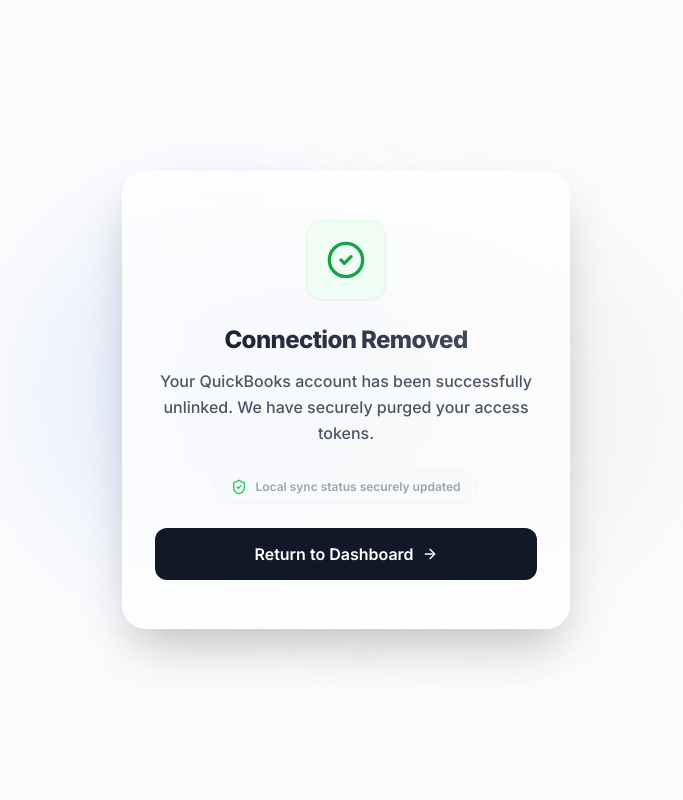
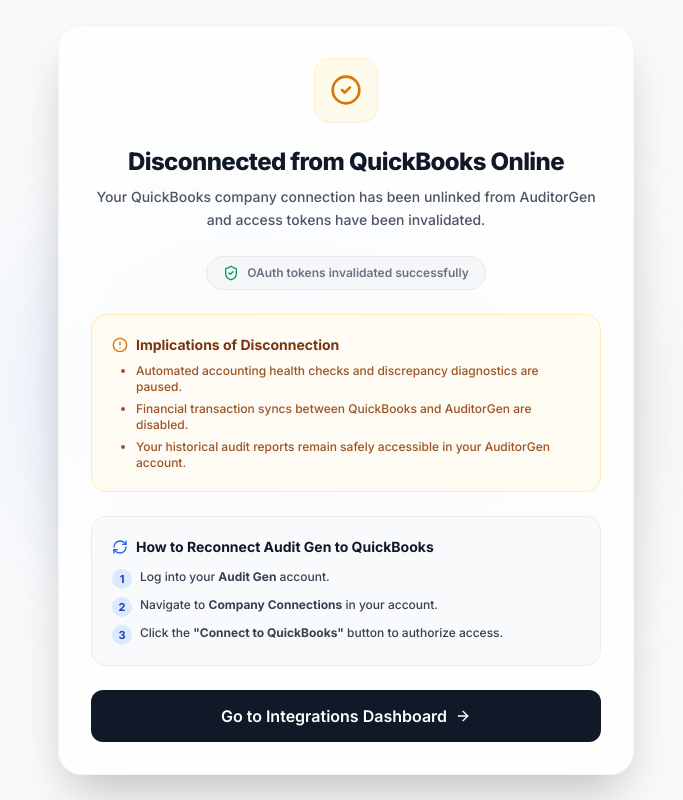
Before and after one commit to jackdevs-lab/front-AG, a Next.js app: page /disconnect in a window 1280 px wide. Shown: the whole page, without its empty margins (294-977 px from the left). Built offline with nearby package versions, Linux system fonts and the light colour scheme; no server answers.

Commit message:
feat: add disconnection status page with background synchronization for QuickBooks unlinking

```diff
--- a/app/(landing)/disconnect/page.tsx
+++ b/app/(landing)/disconnect/page.tsx
@@ -1,10 +1,9 @@
-// qb-health-frontend/app/(landing)/disconnect/page.tsx
 'use client';
 
 import { useEffect } from 'react';
 import Link from 'next/link';
 import { useAuth } from '@clerk/nextjs';
-import { CheckCircle2, ArrowRight, ShieldCheck } from 'lucide-react';
+import { CheckCircle2, ArrowRight, ShieldCheck, AlertCircle, RefreshCw } from 'lucide-react';
 
 export default function DisconnectPage() {
     const { getToken } = useAuth();
@@ -14,6 +13,12 @@
         async function triggerCleanup() {
             try {
                 const token = await getToken();
+
+                // Guard: Skip background sync if user is unauthenticated or session is inactive
+                if (!token) {
+                    return;
+                }
+
                 await fetch('/api/connections/verify-and-sync', {
                     method: 'POST',
                     headers: {
@@ -31,36 +36,75 @@
     }, [getToken]);
 
     return (
-        <div className="min-h-screen bg-gray-50/50 flex flex-col items-center justify-center p-6 relative overflow-hidden">
+        <div className="min-h-screen bg-gray-50 flex flex-col items-center justify-center p-6 relative overflow-hidden">
             {/* Background ambient blurs */}
             <div className="absolute top-1/4 left-1/4 w-96 h-96 bg-blue-500/10 rounded-full blur-3xl pointer-events-none" />
             <div className="absolute bottom-1/4 right-1/4 w-96 h-96 bg-gray-400/10 rounded-full blur-3xl pointer-events-none" />
 
-            <div className="relative w-full max-w-md overflow-hidden rounded-3xl bg-white/70 backdrop-blur-xl border border-white/40 p-8 shadow-2xl text-center">
-                <div className="flex flex-col items-center justify-center space-y-6 py-4 animate-in fade-in zoom-in duration-500">
-                    <div className="flex items-center justify-center w-20 h-20 bg-green-50 rounded-2xl border border-green-100 shadow-sm">
-                        <CheckCircle2 className="w-10 h-10 text-green-600" />
+            <div className="relative w-full max-w-xl overflow-hidden rounded-3xl bg-white/80 backdrop-blur-xl border border-gray-100 p-8 shadow-2xl">
+                <div className="flex flex-col items-center text-center space-y-6">
+                    {/* Status Icon */}
+                    <div className="flex items-center justify-center w-16 h-16 bg-amber-50 rounded-2xl border border-amber-100 shadow-sm">
+                        <CheckCircle2 className="w-8 h-8 text-amber-600" />
                     </div>
 
-                    <div className="space-y-3">
-                        <h1 className="text-2xl font-extrabold tracking-tight bg-clip-text text-transparent bg-gradient-to-r from-gray-900 to-gray-600">
-                            Connection Removed
+                    {/* Intuit Requirement 1: Explicit Disconnect Notice */}
+                    <div className="space-y-2">
+                        <h1 className="text-2xl font-extrabold tracking-tight text-gray-900">
+                            Disconnected from QuickBooks Online
                         </h1>
-                        <p className="text-gray-600 font-medium leading-relaxed">
-                            Your QuickBooks account has been successfully unlinked. We have securely purged your access tokens.
+                        <p className="text-gray-600 font-medium leading-relaxed text-sm">
+                            Your QuickBooks company connection has been unlinked from AuditorGen and access tokens have been invalidated.
                         </p>
                     </div>
 
-                    <div className="flex items-center justify-center gap-2 text-xs font-semibold text-gray-400 bg-gray-50 px-4 py-2 rounded-full border border-gray-100">
-                        <ShieldCheck className="w-4 h-4 text-green-500" />
-                        Local sync status securely updated
+                    {/* Security Badge */}
+                    <div className="flex items-center gap-2 text-xs font-semibold text-gray-500 bg-gray-100/80 px-4 py-2 rounded-full border border-gray-200">
+                        <ShieldCheck className="w-4 h-4 text-emerald-600" />
+                        OAuth tokens invalidated successfully
                     </div>
 
+                    {/* Intuit Requirement 2: Implications of Disconnection */}
+                    <div className="w-full text-left bg-amber-50/60 border border-amber-200/60 rounded-2xl p-5 space-y-2">
+                        <div className="flex items-center gap-2 text-amber-900 font-bold text-sm">
+                            <AlertCircle className="w-4 h-4 text-amber-600 shrink-0" />
+                            Implications of Disconnection
+                        </div>
+                        <ul className="text-xs text-amber-800/90 space-y-1.5 pl-6 list-disc font-medium">
+                            <li>Automated accounting health checks and discrepancy diagnostics are paused.</li>
+                            <li>Financial transaction syncs between QuickBooks and AuditorGen are disabled.</li>
+                            <li>Your historical audit reports remain safely accessible in your AuditorGen account.</li>
+                        </ul>
+                    </div>
+
+                    {/* Intuit Requirement 3: 1-2-3 Steps to Reconnect */}
+                    <div className="w-full text-left bg-gray-50 border border-gray-200/70 rounded-2xl p-5 space-y-3">
+                        <div className="flex items-center gap-2 text-gray-900 font-bold text-sm">
+                            <RefreshCw className="w-4 h-4 text-blue-600 shrink-0" />
+                            How to Reconnect Audit Gen to QuickBooks
+                        </div>
+                        <ol className="text-xs text-gray-700 space-y-2 font-medium">
+                            <li className="flex items-start gap-2">
+                                <span className="flex items-center justify-center bg-blue-100 text-blue-800 font-bold rounded-full w-5 h-5 shrink-0 text-[11px]">1</span>
+                                <span>Log into your <strong>Audit Gen</strong> account.</span>
+                            </li>
+                            <li className="flex items-start gap-2">
+                                <span className="flex items-center justify-center bg-blue-100 text-blue-800 font-bold rounded-full w-5 h-5 shrink-0 text-[11px]">2</span>
+                                <span>Navigate to <strong>Company Connections</strong> in your account.</span>
+                            </li>
+                            <li className="flex items-start gap-2">
+                                <span className="flex items-center justify-center bg-blue-100 text-blue-800 font-bold rounded-full w-5 h-5 shrink-0 text-[11px]">3</span>
+                                <span>Click the <strong>"Connect to QuickBooks"</strong> button to authorize access.</span>
+                            </li>
+                        </ol>
+                    </div>
+
+                    {/* Dashboard Navigation */}
                     <Link
                         href="/connections"
-                        className="group relative w-full flex items-center justify-center gap-2 px-6 py-3.5 mt-4 bg-gray-900 text-white rounded-xl font-semibold transition-all hover:bg-gray-800 hover:shadow-lg active:scale-[0.98]"
+                        className="group relative w-full flex items-center justify-center gap-2 px-6 py-3.5 bg-gray-900 text-white rounded-xl font-semibold transition-all hover:bg-gray-800 hover:shadow-lg active:scale-[0.98]"
                     >
-                        Return to Dashboard
+                        Go to Integrations Dashboard
                         <ArrowRight className="w-4 h-4 transition-transform group-hover:translate-x-1" />
                     </Link>
                 </div>
```
